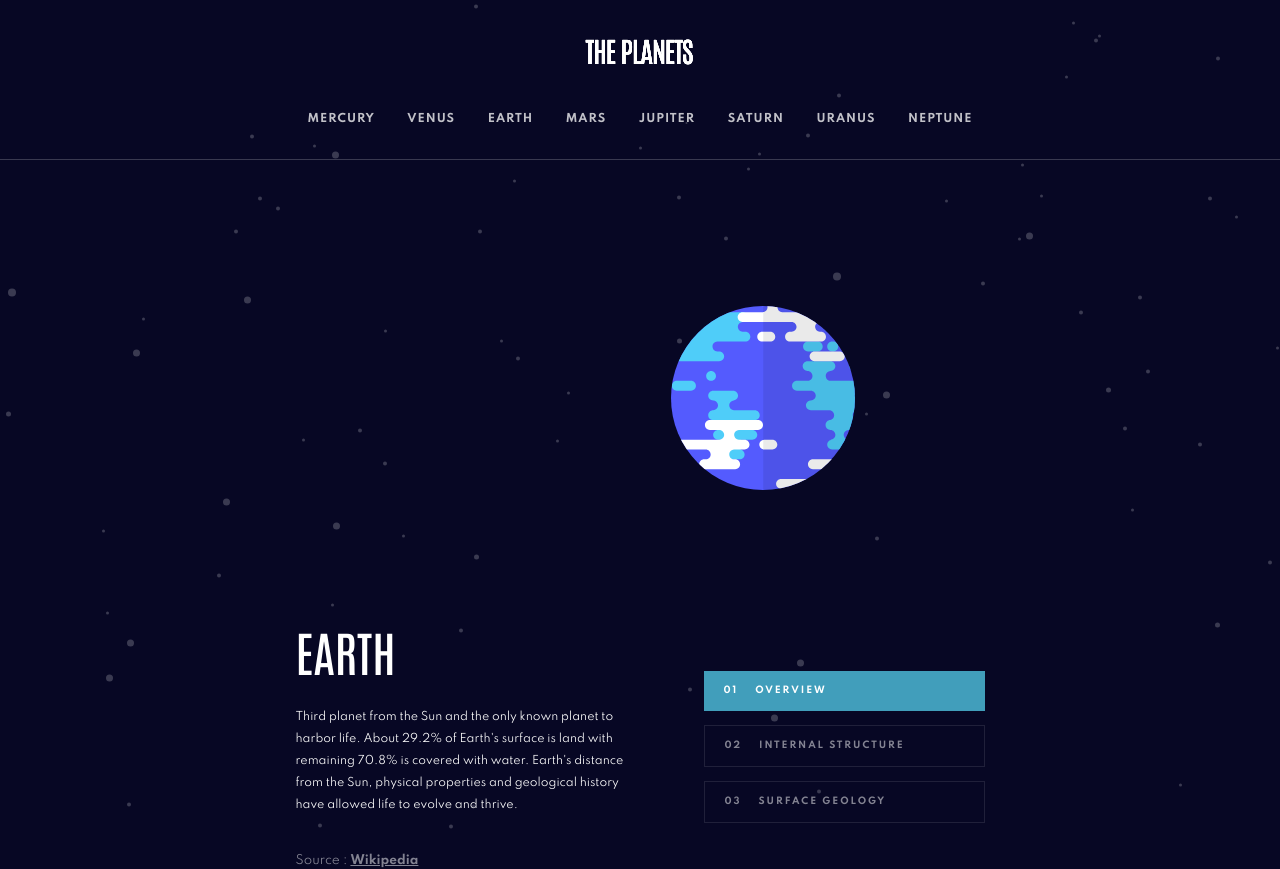
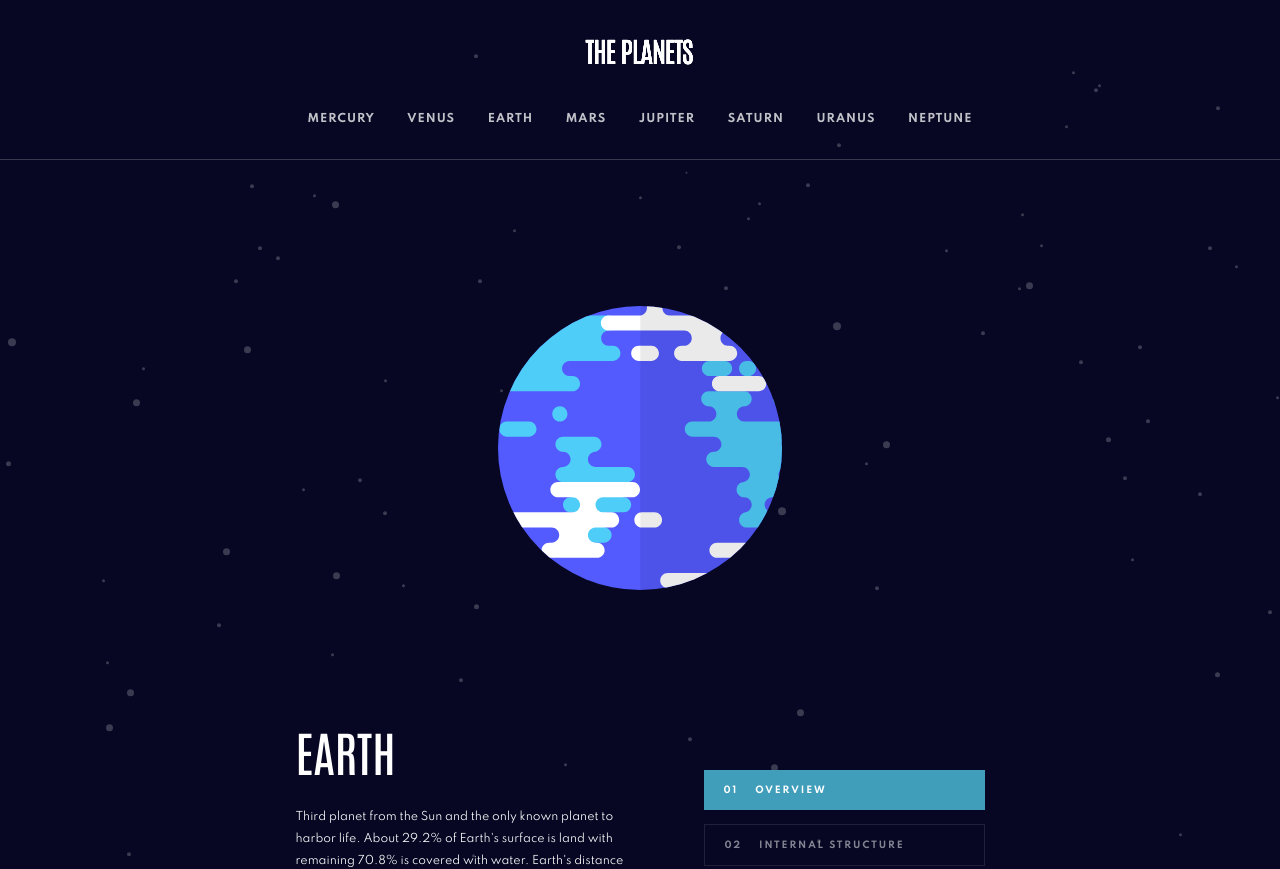
Before and after one commit to arfarobs/planets-fact-site, a React (Create React App) app: page / in a window 1280 px wide. Shown: the top 869 px of the page. Built offline with nearby package versions, Linux system fonts and the light colour scheme.

Commit message:
Image now scales on different screen sizes

```diff
--- a/src/app/App.js
+++ b/src/app/App.js
@@ -81,7 +81,7 @@ const App = () => {
 			<motion.main animate={controls} variants={mainVariants}>
 				<AnimatePresence exitBeforeEnter>
 					<Routes location={location} key={location.key}>
-						<Route path="/marcury" element={<Mercury />} />
+						<Route path="/mercury" element={<Mercury />} />
 						<Route path="/venus" element={<Venus />} />
 						<Route path="/" element={<Earth />} />
 						<Route path="/mars" element={<Mars />} />
--- a/src/components/img/Img.css
+++ b/src/components/img/Img.css
@@ -1,20 +1,37 @@
 .planet-img {
-  margin: 146px auto 98px;
-  width: 111px;
-  height: 111px;
   display: block;
+	width: 38%;
 }
 
 .planet-img-secondary {
   display: none;
 }
 
-@media only screen and (min-width:768px) {
-  .planet-img {
-    margin-bottom: 130px;
-    width: 184px;
-    height: 184px;
-  }
+.image-wrapper {
+	display: inline-block;
+}
+
+.image-container {
+	display: flex;
+	justify-content: center;
+	width: 100%;
+}
+
+@media only screen and (max-width: 767px) {
+	.planet-img {
+		margin: 146px auto 98px !important;
+	}
+}
+
+@media only screen and (min-width: 768px) and (max-width: 1439px) {
+	.planet-img {
+    margin: 0 auto !important;
+		width: 63%;
+	}
+
+	.image-container {
+		margin: 146px 0 130px;
+	}
 }
 
 @media only screen and (min-width: 1440px) {
@@ -26,12 +43,6 @@
     justify-content: flex-end;
     position: relative;
   }
-
-	.image-container {
-		display: flex;
-		justify-content: center;
-		width: 100%;
-	}
 
   .planet-img {
     margin: 0;
--- a/src/components/img/Img.js
+++ b/src/components/img/Img.js
@@ -100,6 +100,7 @@ const Img = () => {
 
 	return (
 		<div className="image-container">
+			<span className="image-wrapper">
 				<motion.img
 					className="planet-img"
 					src={primaryImgSrc}
@@ -108,8 +109,9 @@ const Img = () => {
 					exit='exit'
 					initial='hidden'
 					animate={controls}
-				style={currentPage === 'saturn' ? {'margin-right': '105px'} : {'margin-right': '130px'}}
+					style={currentPage === 'saturn' ? {marginRight: '105px'} : {marginRight: '130px'}}
 				/>
+			</span>
 			{secondaryImg}
 		</div>
 	);
```
Also changed, not shown: 1 other file (tests, documents, lock files or other folders). Lines whose indentation alone changed are shown as unchanged.
